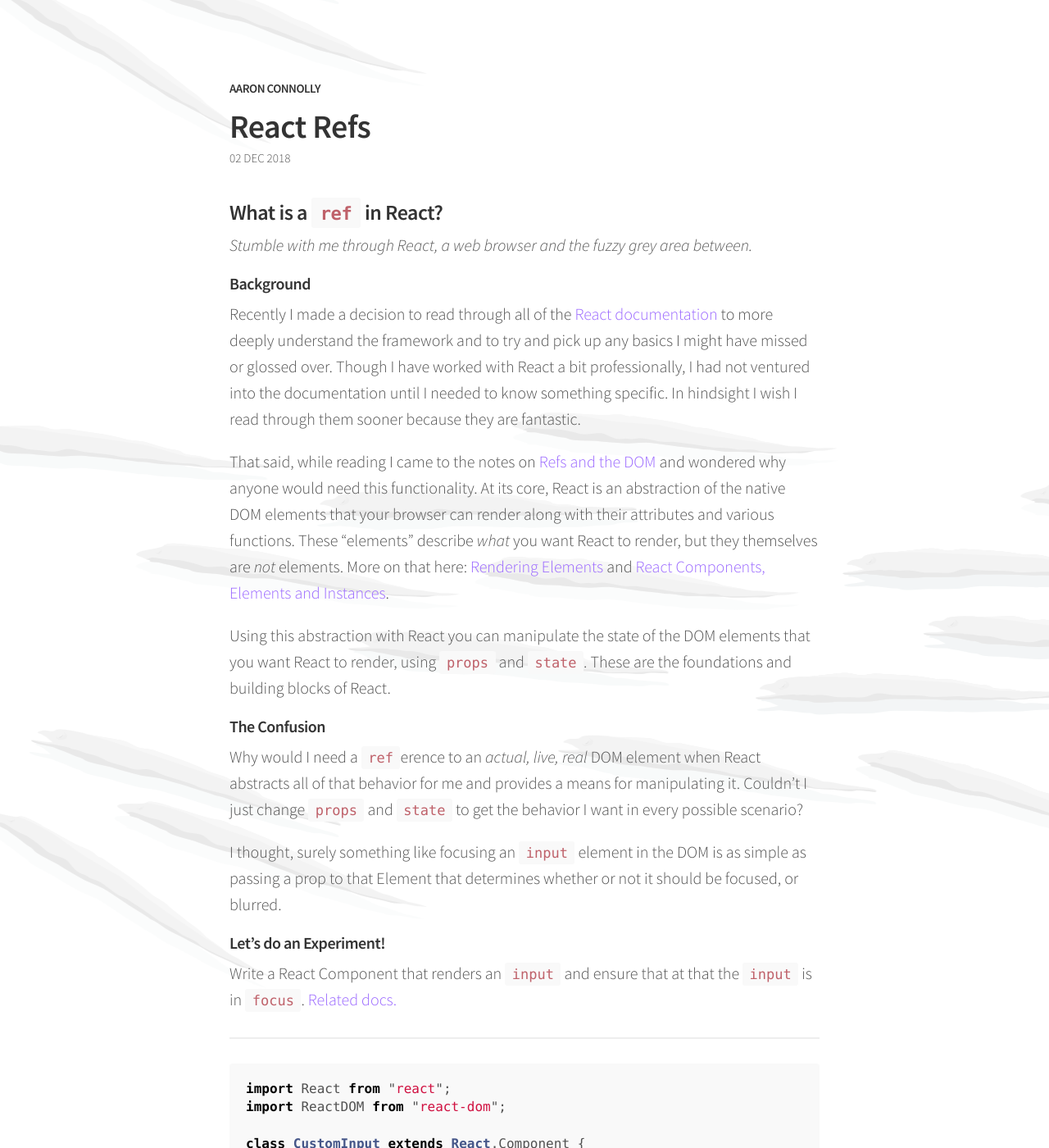
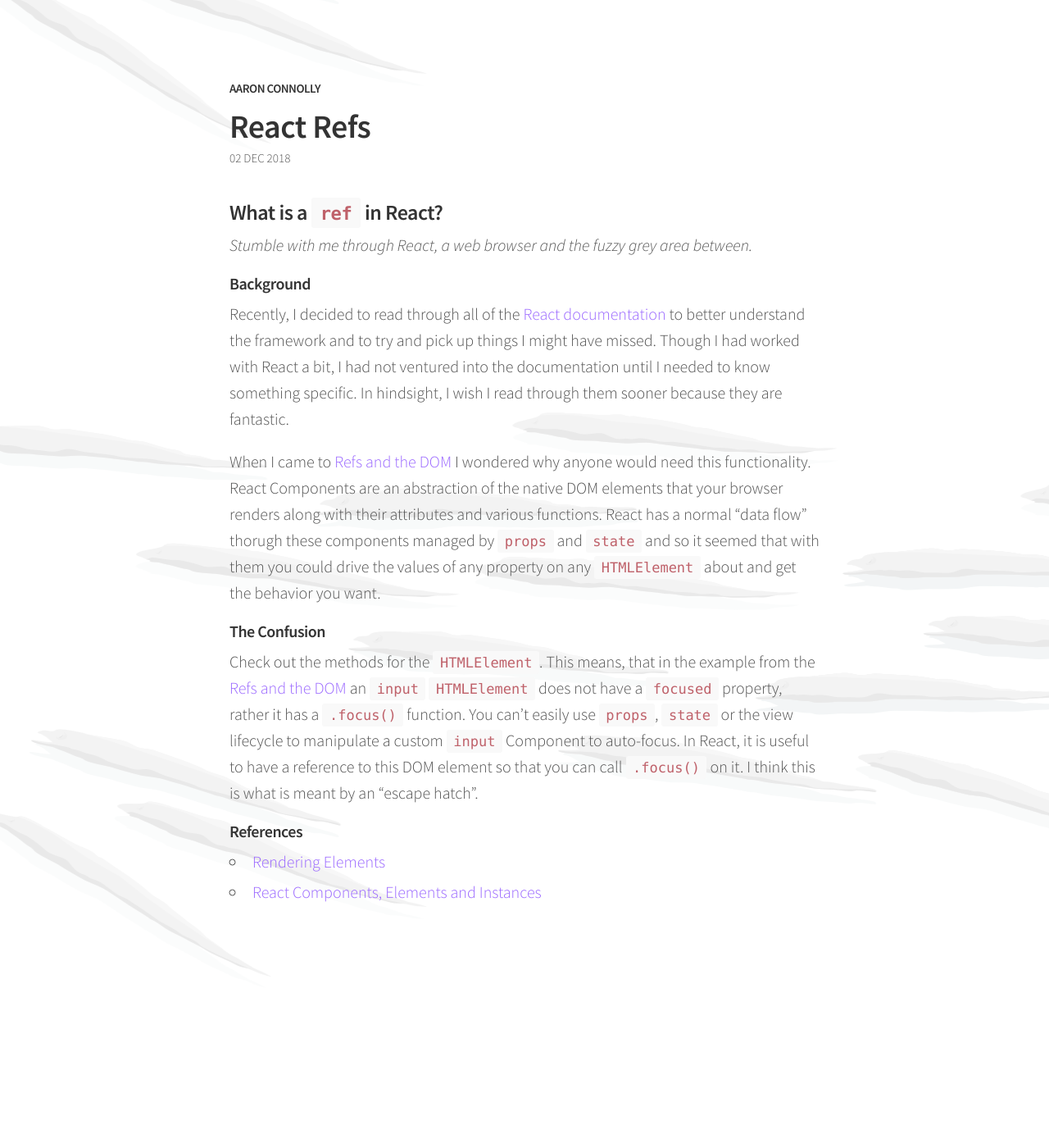
Before and after one commit to chefnobody/personal-website, a Jekyll site: the page built from _posts/2018-12-02-react-refs.md, in a window 1280 px wide and 1400 px high. Shown: the whole window at 82% size. Built offline with Jekyll 4.4.1, drawn with Linux system fonts in a browser that asks for light colours; some of the changed text lies outside the part shown.

Commit message:
Adds React Refs post

````diff
--- a/_posts/2018-12-02-react-refs.md
+++ b/_posts/2018-12-02-react-refs.md
@@ -7,58 +7,17 @@ date: "2018-12-02"
 _Stumble with me through React, a web browser and the fuzzy grey area between._
 
 #### Background ####
-Recently I made a decision to read through all of the <a href="https://reactjs.org/docs/hello-world.html">React documentation</a> to more deeply understand the framework and to try and pick up any basics I might have missed or glossed over. Though I have worked with React a bit professionally, I had not ventured into the documentation until I needed to know something specific. In hindsight I wish I read through them sooner because they are fantastic.
+Recently, I decided to read through all of the <a href="https://reactjs.org/docs/hello-world.html">React documentation</a> to better understand the framework and to try and pick up things I might have missed. Though I had worked with React a bit, I had not ventured into the documentation until I needed to know something specific. In hindsight, I wish I read through them sooner because they are fantastic.
 
-That said, while reading I came to the notes on <a href="https://reactjs.org/docs/refs-and-the-dom.html">Refs and the DOM</a> and wondered why anyone would need this functionality. At its core, React is an abstraction of the native DOM elements that your browser can render along with their attributes and various functions. These "elements" describe <em>what</em> you want React to render, but they themselves are _not_ elements. More on that here: <a href="https://reactjs.org/docs/rendering-elements.html">Rendering Elements</a> and <a href="https://reactjs.org/blog/2015/12/18/react-components-elements-and-instances.html">React Components, Elements and Instances</a>.
-
-Using this abstraction with React you can manipulate the state of the DOM elements that you want React to render, using `props` and `state`. These are the foundations and building blocks of React.
+When I came to <a href="https://reactjs.org/docs/refs-and-the-dom.html">Refs and the DOM</a> I wondered why anyone would need this functionality. React Components are an abstraction of the native DOM elements that your browser renders along with their attributes and various functions. React has a normal "data flow" thorugh these components managed by `props` and `state` and so it seemed that with them you could drive the values of any property on any `HTMLElement` about and get the behavior you want.
 
 #### The Confusion
 
-Why would I need a `ref`erence to an _actual, live, real_ DOM element when React abstracts all of that behavior for me and provides a means for manipulating it. Couldn't I just change `props` and `state` to get the behavior I want in every possible scenario?
+Check out the methods for the <a href="https://developer.mozilla.org/en-US/docs/Web/API/HTMLElement#Methods">`HTMLElement`</a>. This means, that in the example from the <a href="https://reactjs.org/docs/refs-and-the-dom.html">Refs and the DOM</a> an `input` `HTMLElement` does not have a `focused` property, rather it has a `.focus()` function. You can't easily use `props`, `state` or the view lifecycle to manipulate a custom `input` Component to auto-focus. In React, it is useful to have a reference to this DOM element so that you can call `.focus()` on it. I think this is what is meant by an "escape hatch".
 
-I thought, surely something like focusing an `input` element in the DOM is as simple as passing a prop to that Element that determines whether or not it should be focused, or blurred.
+#### References
 
-#### Let's do an Experiment!
-
-Write a React Component that renders an `input` and ensure that at that the `input` is in `focus`. <a href="https://developer.mozilla.org/en-US/docs/Web/API/HTMLElement/focus">Related docs.</a>
-
----
-
-
-```javascript
-import React from "react";
-import ReactDOM from "react-dom";
-
-class CustomInput extends React.Component {
-  render() {
-    // What to do with the input element below?
-    return <input />;
-  }
-}
-
-function App() {
-  return (
-    <div>
-      <p>A glorious input:</p>
-      <CustomInput />
-    </div>
-  );
-}
-
-
-const rootElement = document.getElementById("root");
-ReactDOM.render(<App />, rootElement);
-```
-
-<a href="https://codesandbox.io/embed/zn0486yjl">Try it out</a>
-
-
-
-
-The docs describe <code>ref</code>s as an "escape hatch" and then go on to provide a few example Escape from <em>what</em>, I asked?
-
-You're probably thinking that "Every React developer worth their shorts knows about <code>ref</code>s" and you may well be right.
-However, a few days ago I had no idea what they were or why they were useful.
-
-#### The Problem
+<ul>
+  <li><a href="https://reactjs.org/docs/rendering-elements.html">Rendering Elements</a></li>
+  <li><a href="https://reactjs.org/blog/2015/12/18/react-components-elements-and-instances.html">React Components, Elements and Instances</a></li>
+</ul>
````
